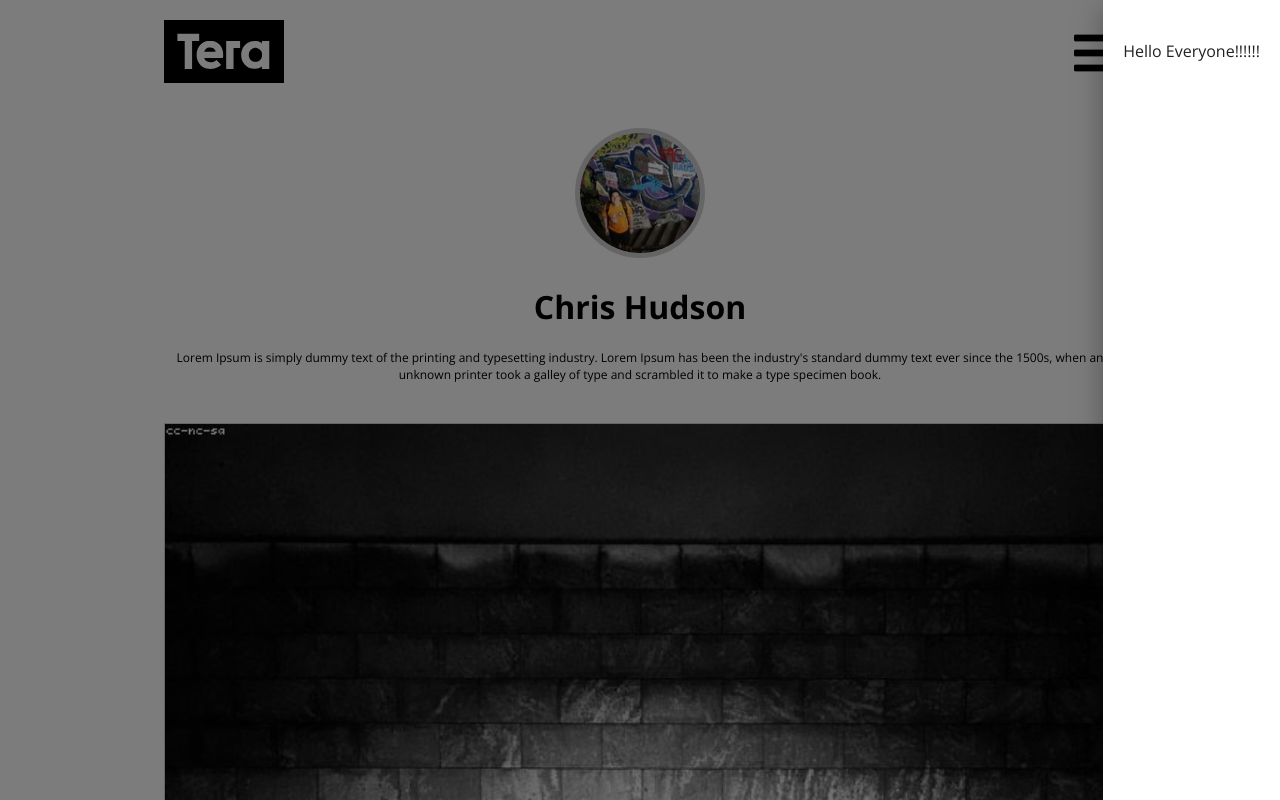
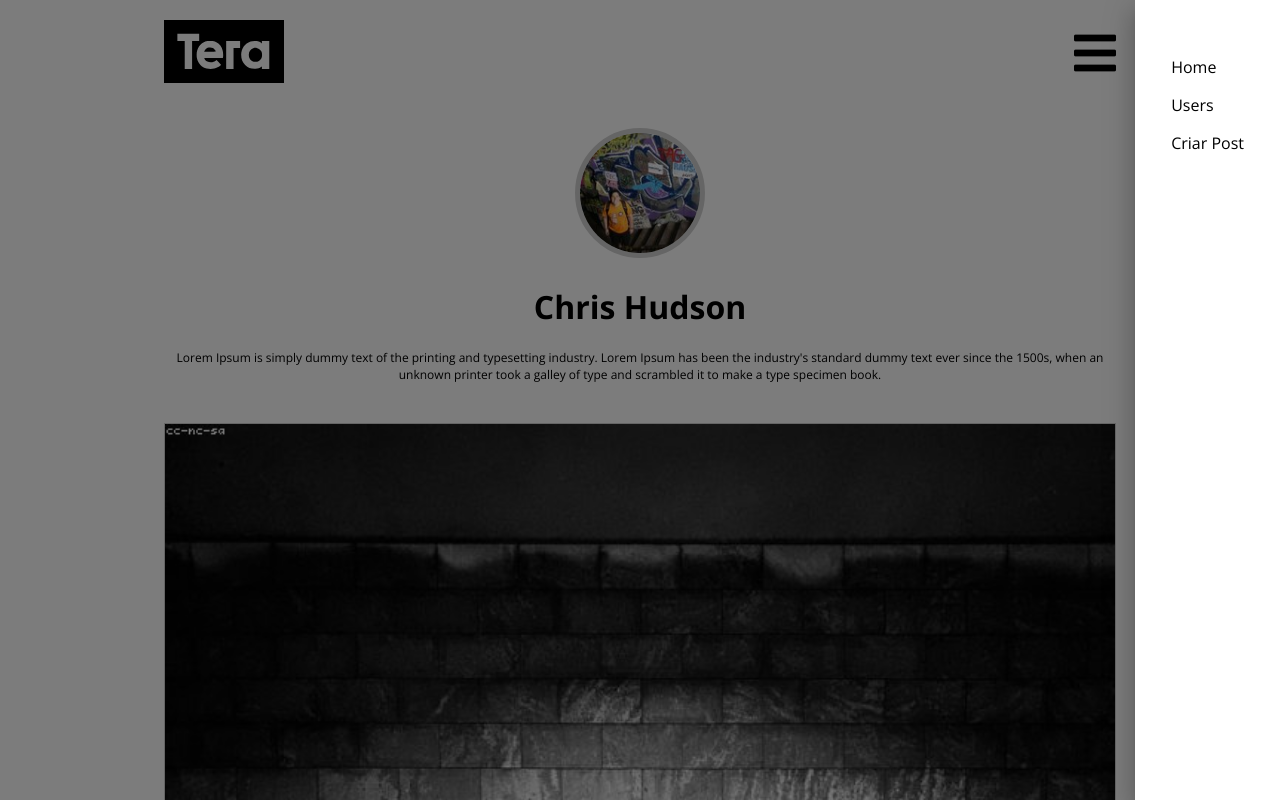
Before and after one commit to hi-myn/react-project-tera, a React (Create React App) app: page /users/1 in a window 1280 px wide. Both pictures are taken after a click on the icon 1095 px from the left and 53 px from the top of the page. Shown: the top 800 px of the page. Built offline with nearby package versions, Linux system fonts and the light colour scheme.

Commit message:
menu de navegação

```diff
--- a/src/components/molecules/MenuDrawer.jsx
+++ b/src/components/molecules/MenuDrawer.jsx
@@ -1,10 +1,26 @@
 import React from "react";
 import Drawer from "@mui/material/Drawer";
+import { List, ListItem } from "@mui/material";
+import { Link } from "react-router-dom";
 
 export default function MenuDrawer(props) {
   return (
-    <Drawer anchor="right" open={props.open} onClose={() => props.setOpen(false)}>
-      Hello Everyone!!!!!!
+    <Drawer
+      anchor="right"
+      open={props.open}
+      onClose={() => props.setOpen(false)}
+    >
+      <List>
+        <ListItem>
+          <Link to="/">Home</Link>
+        </ListItem>
+        <ListItem>
+          <Link to="/users">Users</Link>
+        </ListItem>
+        <ListItem>
+          <Link to="/users/1/post">Criar Post</Link>{" "}
+        </ListItem>
+      </List>
     </Drawer>
   );
 }
--- a/src/components/templates/Default.jsx
+++ b/src/components/templates/Default.jsx
@@ -1,17 +1,20 @@
 import React from "react";
 import logo from "../../images/logo.svg";
 import MenuDrawer from "../molecules/MenuDrawer";
+import { Link } from "react-router-dom";
 
 export default function Default(props) {
   //props é o objeto que contém todas as props que são passadas na instanciação do componente
-  const [ open, setOpen ] = React.useState(false);
+  const [open, setOpen] = React.useState(false);
 
   return (
     <div className="wrapper">
-      <MenuDrawer open={open} setOpen = {setOpen} />
+      <MenuDrawer open={open} setOpen={setOpen} />
       <div className="app-header">
         <div className="app-header__logo">
-          <img src={logo} className="responsive" alt="" />
+          <Link to="/">
+            <img src={logo} className="responsive" alt="" />
+          </Link>
         </div>
         <div className="app-header__menu">
           <i onClick={() => setOpen(true)} className="fa fa-bars"></i>
```
